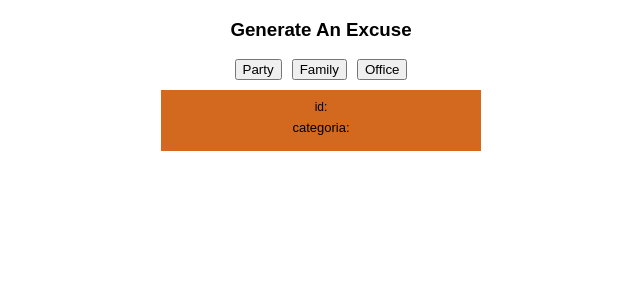
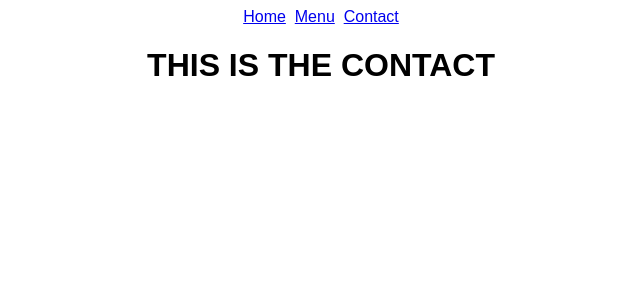
Before and after one commit to betoside/React-Beginners-8H-PedroTech, a React (Create React App) app: page /contact in a window 1280 px wide. Shown: the top 300 px of the page, without its empty margins (319-959 px from the left). Built offline with nearby package versions, Linux system fonts and the light colour scheme.

Commit message:
FINALIZADO Module 8: React Router DOM

```diff
--- a/package.json
+++ b/package.json
@@ -9,6 +9,7 @@
     "axios": "^1.4.0",
     "react": "^18.2.0",
     "react-dom": "^18.2.0",
+    "react-router-dom": "^6.14.1",
     "react-scripts": "5.0.1",
     "web-vitals": "^2.1.4"
   },
--- a/src/App.js
+++ b/src/App.js
@@ -1,35 +1,26 @@
 import './App.css';
-import Axios from 'axios';
-import { useState } from 'react';
+import { BrowserRouter as Router, Routes, Route, Link } from 'react-router-dom';
+import { Home } from './pages/Home';
+import { Menu } from './pages/Menu';
+import { Contact } from './pages/Contact';
+import { Navbar } from './Navbar';
+
 
 function App() {
 
-  // const toolAPI = 'https://jsonplaceholder.typicode.com/posts';
-  // const toolAPI = 'https://catfact.ninja/fact';
-  // const toolAPI = 'https://api.agify.io/?name=';
-  // const toolAPI = 'https://coffee.alexflipnote.dev/random.json';
+  return (
+    <div className="App">
 
-  const [desculpa, setDesculpa] = useState('');
+      <Router>
+        <Navbar />
+        <Routes>
+          <Route path='/' element={<Home />} />
+          <Route path='/menu' element={<Menu />} />
+          <Route path='/contact' element={<Contact />} />
+          <Route path='*' element={<h1>PAGE NOT FOUND</h1>} />
+        </Routes>
+      </Router>
 
-  const fetchDesculpa = (categoria) => {
-    Axios.get(`https://excuser-three.vercel.app/v1/excuse/${categoria}/`).then(
-      (res) => {
-        setDesculpa(res.data[0]);
-      }
-    );
-  }
-
-  return (
-    <div className="App generateExcuse">
-      <h3>Generate An Excuse</h3>
-      <button onClick={() => {fetchDesculpa('party')}}>Party</button>
-      <button onClick={() => {fetchDesculpa('family')}}>Family</button>
-      <button onClick={() => {fetchDesculpa('office')}}>Office</button>
-      <div className='desculpa'>
-        <div className='id'>id: {desculpa.id}</div>
-        <div className='excuse'>{desculpa.excuse}</div>
-        <div className='category'>categoria: {desculpa.category}</div>
-      </div>
     </div>
   );
 }
--- /dev/null
+++ b/src/Navbar.js
@@ -0,0 +1,13 @@
+import { Link } from 'react-router-dom';
+
+export const Navbar = () => {
+
+    return(
+        <div>
+            <Link to="/">Home</Link> &nbsp;
+            <Link to="/menu">Menu</Link> &nbsp;
+            <Link to="/contact">Contact</Link>
+        </div>
+    );
+
+}
--- /dev/null
+++ b/src/pages/Contact.js
@@ -0,0 +1,6 @@
+export const Contact = () => {
+    return (
+        <h1>THIS IS THE CONTACT</h1>
+    );
+
+}
--- /dev/null
+++ b/src/pages/Home.js
@@ -0,0 +1,6 @@
+export const Home = () => {
+    return (
+        <h1>THIS IS THE HOME PAGE</h1>
+    );
+
+}
--- /dev/null
+++ b/src/pages/Menu.js
@@ -0,0 +1,6 @@
+export const Menu = () => {
+    return (
+        <h1>THIS IS THE MENU</h1>
+    );
+
+}
```
Also changed, not shown: 1 other file (tests, documents, lock files or other folders).
